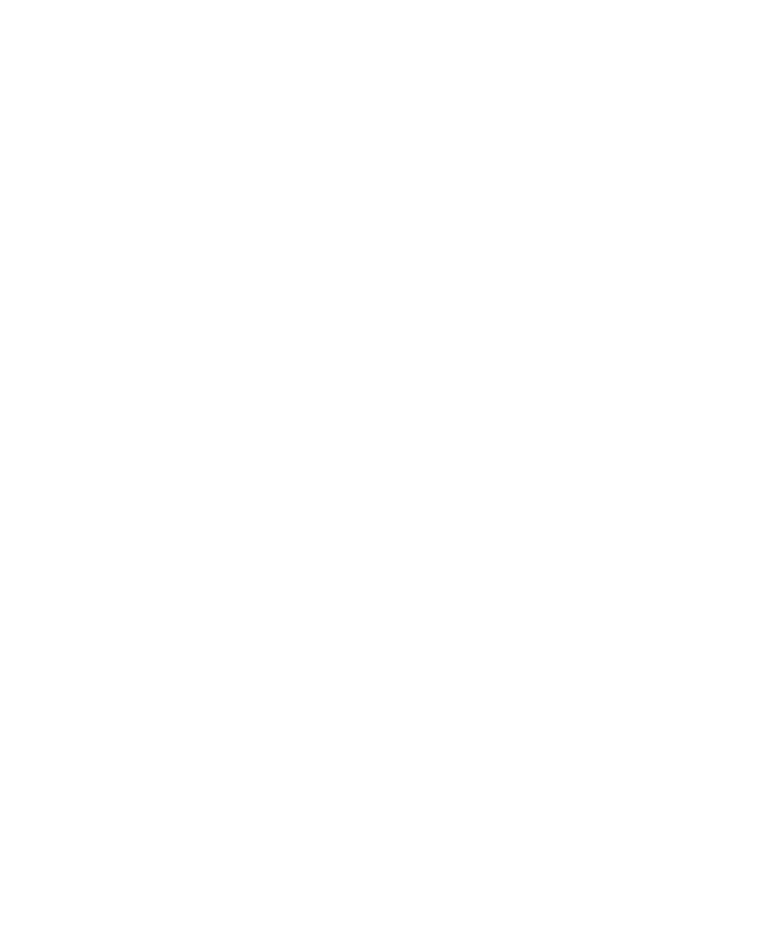
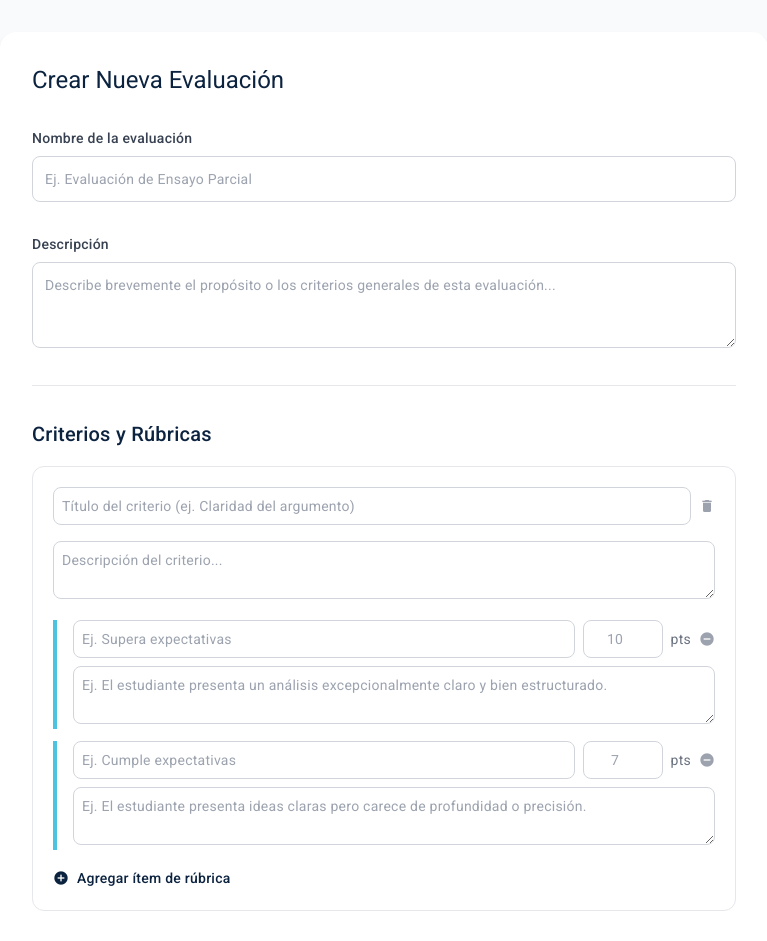
Before and after one commit to JoshRivas313/HackEdu-Front, an Angular app: page /createEvaluation in a window 1280 px wide. Before the commit this address led to /. Shown: the top 941 px of the page, without its empty margins (256-1023 px from the left). Before the commit the page ends 800 px from the top, so only its background shows below. Built offline with nearby package versions, Linux system fonts and the light colour scheme.

Commit message:
Vista Create Evaluation

```diff
--- a/src/app/app.routes.ts
+++ b/src/app/app.routes.ts
@@ -3,11 +3,13 @@
 import { LoginComponent } from './component/login/login';
 import { DashboardProfesorComponent } from './component/dashboard-profesor/dashboard-profesor.component';
 import { DetailsComponent } from './component/details/details.component';
+import { CreateEvaluationComponent } from './component/create-evaluation/create-evaluation.component';
 
 export const routes: Routes = [
   { path: '', component: LoginComponent }, // Redirige a login por defecto
   { path: 'dashboard_profesor', component: DashboardProfesorComponent },
-  { path: "details", component:DetailsComponent}
+  { path: "details", component:DetailsComponent},
+  {path: "createEvaluation" , component:CreateEvaluationComponent}
 ];
 
 @NgModule({
--- /dev/null
+++ b/src/app/component/create-evaluation/create-evaluation.component.html
@@ -0,0 +1,160 @@
+<div class="min-h-screen bg-gray-50 p-8">
+
+
+  <!-- Formulario principal -->
+  <div class="bg-white p-8 rounded-2xl shadow-md max-w-3xl mx-auto space-y-8">
+
+     <!-- Título principal -->
+  <div class="items-center ">
+    <h1 class="text-2xl font-semibold text-[#0C2340]">
+    Crear Nueva Evaluación
+   </h1>
+
+  </div>
+    <!-- Nombre y descripción -->
+    <div>
+      <label class="block text-sm font-medium text-gray-700 mb-2">
+        Nombre de la evaluación
+      </label>
+      <input
+        type="text"
+        placeholder="Ej. Evaluación de Ensayo Parcial"
+        class="w-full border border-gray-300 rounded-lg p-3 text-sm focus:ring-2 focus:ring-[#4EC3E0] focus:outline-none"
+      />
+    </div>
+
+    <div>
+      <label class="block text-sm font-medium text-gray-700 mb-2">
+        Descripción
+      </label>
+      <textarea
+        rows="3"
+        placeholder="Describe brevemente el propósito o los criterios generales de esta evaluación..."
+        class="w-full border border-gray-300 rounded-lg p-3 text-sm focus:ring-2 focus:ring-[#4EC3E0] focus:outline-none"
+      ></textarea>
+    </div>
+
+    <hr class="border-gray-200" />
+
+    <!-- Criterios y rúbricas -->
+    <div>
+      <h2 class="text-lg font-semibold text-[#0C2340] mb-4">
+        Criterios y Rúbricas
+      </h2>
+
+      <!-- Bloque de criterio -->
+      <div class="border border-gray-200 rounded-xl p-5 space-y-4 mb-6">
+        <div class="flex justify-between items-center">
+          <input
+            type="text"
+            placeholder="Título del criterio (ej. Claridad del argumento)"
+            class="w-full border border-gray-300 rounded-lg p-2 text-sm focus:ring-2 focus:ring-[#4EC3E0]"
+          />
+          <button
+            class="ml-2 text-gray-400 hover:text-red-500 transition"
+            title="Eliminar criterio"
+          >
+            <span class="material-icons text-base">delete</span>
+          </button>
+        </div>
+
+        <textarea
+          placeholder="Descripción del criterio..."
+          rows="2"
+          class="w-full border border-gray-300 rounded-lg p-2 text-sm focus:ring-2 focus:ring-[#4EC3E0]"
+        ></textarea>
+
+        <!-- Ítems de rúbrica -->
+        <div class="space-y-3">
+          <div class="border-l-4 border-[#4EC3E0] pl-4 space-y-2">
+            <div class="flex items-center gap-2">
+              <input
+                type="text"
+                placeholder="Ej. Supera expectativas"
+                class="flex-1 border border-gray-300 rounded-lg p-2 text-sm focus:ring-2 focus:ring-[#4EC3E0]"
+              />
+              <input
+                type="number"
+                placeholder="10"
+                class="w-20 border border-gray-300 rounded-lg p-2 text-sm text-center focus:ring-2 focus:ring-[#4EC3E0]"
+              />
+              <span class="text-sm text-gray-500">pts</span>
+              <button
+                class="text-gray-400 hover:text-red-500 transition"
+                title="Eliminar ítem"
+              >
+                <span class="material-icons text-base">remove_circle</span>
+              </button>
+            </div>
+            <textarea
+              placeholder="Ej. El estudiante presenta un análisis excepcionalmente claro y bien estructurado."
+              rows="2"
+              class="w-full border border-gray-300 rounded-lg p-2 text-sm focus:ring-2 focus:ring-[#4EC3E0]"
+            ></textarea>
+          </div>
+
+          <div class="border-l-4 border-[#4EC3E0] pl-4 space-y-2">
+            <div class="flex items-center gap-2">
+              <input
+                type="text"
+                placeholder="Ej. Cumple expectativas"
+                class="flex-1 border border-gray-300 rounded-lg p-2 text-sm focus:ring-2 focus:ring-[#4EC3E0]"
+              />
+              <input
+                type="number"
+                placeholder="7"
+                class="w-20 border border-gray-300 rounded-lg p-2 text-sm text-center focus:ring-2 focus:ring-[#4EC3E0]"
+              />
+              <span class="text-sm text-gray-500">pts</span>
+              <button
+                class="text-gray-400 hover:text-red-500 transition"
+                title="Eliminar ítem"
+              >
+                <span class="material-icons text-base">remove_circle</span>
+              </button>
+            </div>
+            <textarea
+              placeholder="Ej. El estudiante presenta ideas claras pero carece de profundidad o precisión."
+              rows="2"
+              class="w-full border border-gray-300 rounded-lg p-2 text-sm focus:ring-2 focus:ring-[#4EC3E0]"
+            ></textarea>
+          </div>
+        </div>
+
+        <!-- Agregar ítem -->
+        <button
+          class="flex items-center gap-2 text-[#0C2340] text-sm font-medium hover:text-[#4EC3E0] transition mt-3"
+        >
+          <span class="material-icons text-base">add_circle</span>
+          Agregar ítem de rúbrica
+        </button>
+      </div>
+
+      <!-- Agregar nuevo criterio -->
+      <div class="flex justify-center mt-8">
+        <button
+          class="px-6 py-3 bg-[#0C2340] text-white rounded-lg text-sm font-medium flex items-center gap-2 hover:bg-[#1a3a66] transition"
+        >
+          <span class="material-icons text-base">add</span>
+          Agregar nuevo criterio
+        </button>
+      </div>
+    </div>
+
+    <hr class="border-gray-200" />
+
+    <!-- Botones inferiores -->
+    <div class="flex justify-end gap-4 pt-4">
+      <button
+        class="px-6 py-2 border border-gray-300 rounded-lg text-gray-600 hover:bg-gray-100 transition text-sm font-medium"
+      >
+        Cancelar
+      </button>
+      <button
+        class="px-6 py-2 bg-[#4EC3E0] text-white rounded-lg text-sm font-medium hover:bg-[#3AB1CD] transition"
+      >
+        Guardar evaluación
+      </button>
+    </div>
+  </div>
+</div>
```
Also changed, not shown: src/app/component/create-evaluation/create-evaluation.component.ts (added, +12 -0 lines), src/app/component/create-evaluation/create-evaluation.component.scss (added).
